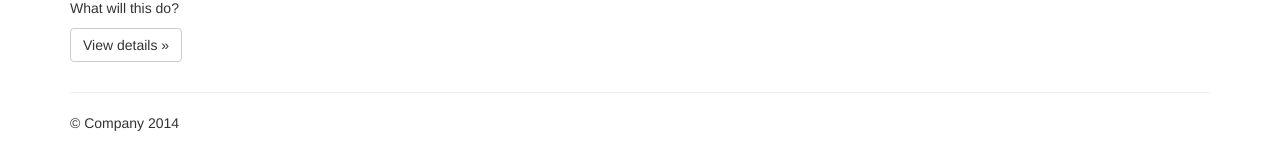
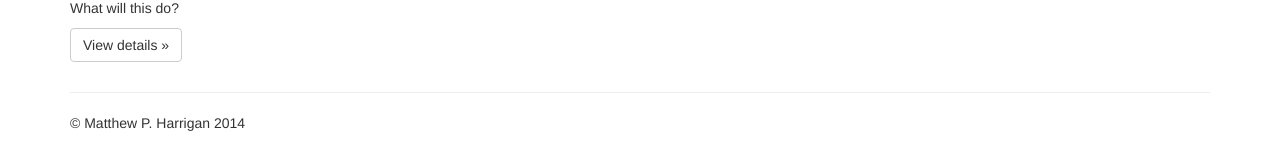
Before and after one commit to mpharrigan/mpharrigan.github.io, a Jekyll site: the page built from index.md, in a window 1280 px wide and 926 px high. Shown: the part 763-923 px from the top of the window. Built offline with Jekyll 4.4.1, drawn with Linux system fonts in a browser that asks for light colours; nearby versions of some CDN libraries; library files that are not in the unit come from our copies.

Commit message:
Move footer to its own div

```diff
--- a/_includes/jfooter.html
+++ b/_includes/jfooter.html
@@ -1,10 +1,10 @@
 
+    <div class="container">
       <hr>
-
       <footer>
-        <p>&copy; Company 2014</p>
+        <p>&copy; Matthew P. Harrigan 2014</p>
       </footer>
-    </div> <!-- /container -->
+    </div>
 
 
     <!-- Bootstrap core JavaScript
--- a/_layouts/index.html
+++ b/_layouts/index.html
@@ -31,6 +31,6 @@
         </div>
       {% endfor %}
   </div>
+</div>
 
-<!-- final div closed in footer -->
 {% include jfooter.html %}
--- a/_layouts/page.html
+++ b/_layouts/page.html
@@ -14,6 +14,6 @@
             {{ content }}
         </div>
     </div>
+</div>
 
-<!-- final div closed in footer -->
 {% include jfooter.html %}
```
Lines whose indentation alone changed are shown as unchanged.
